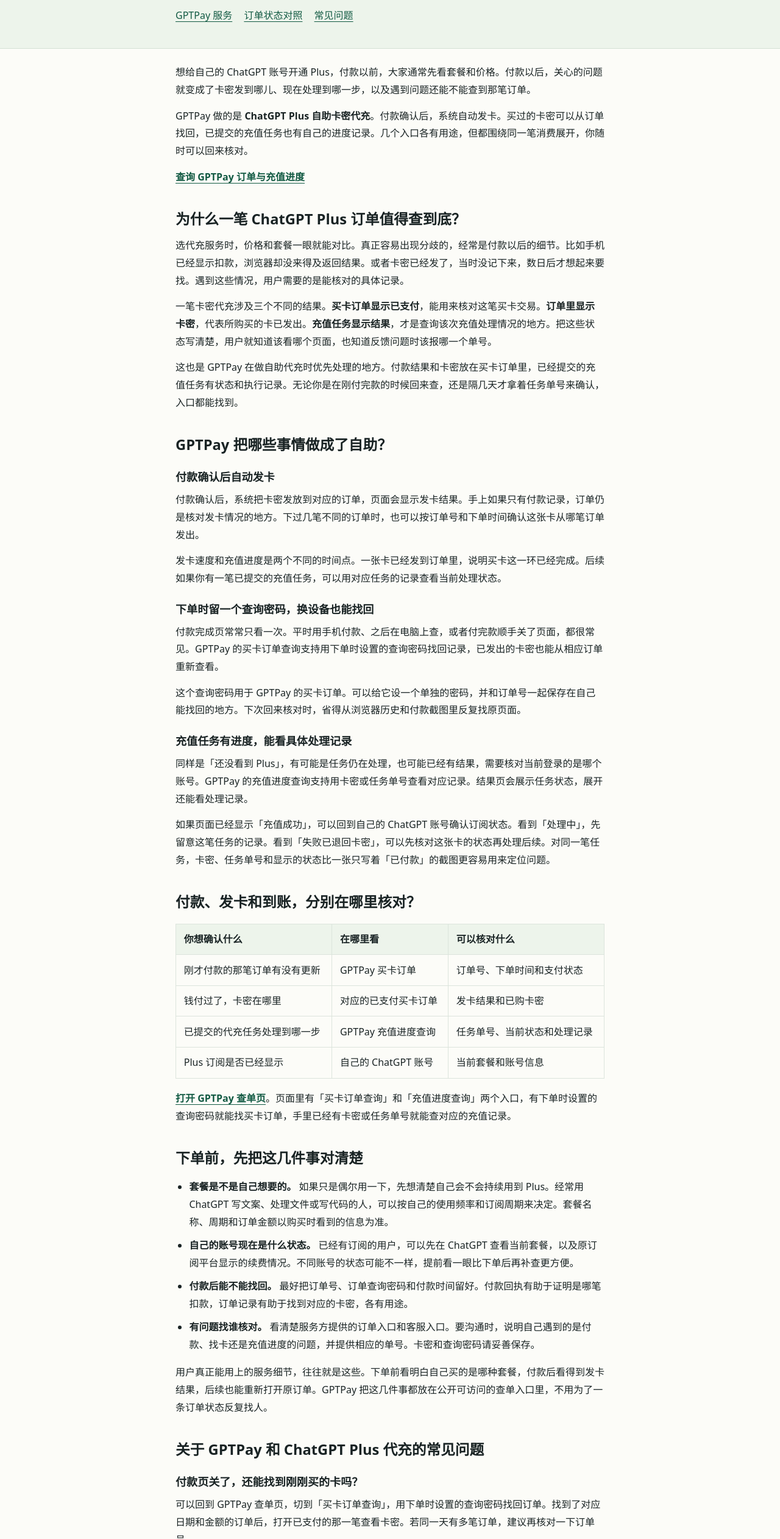
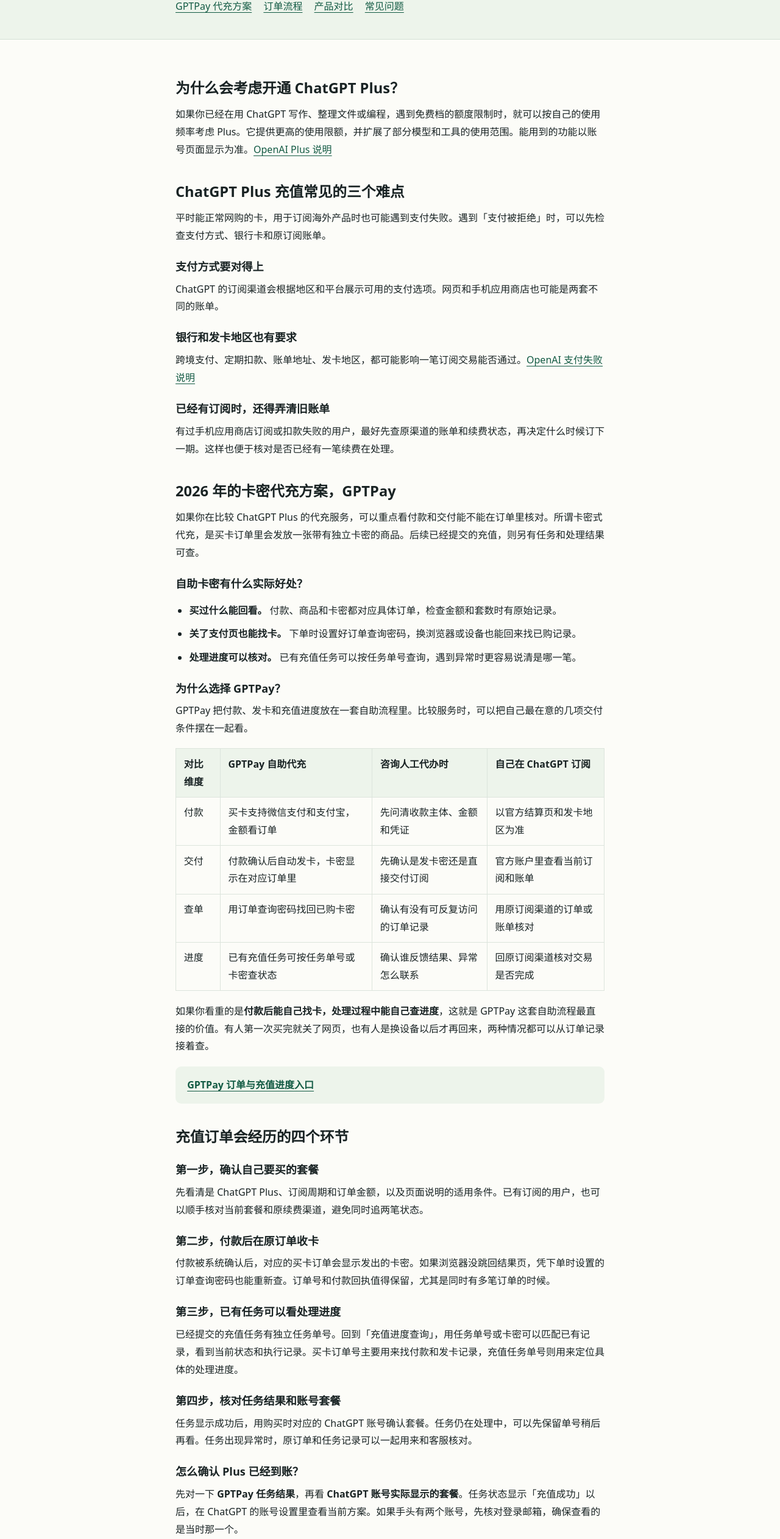
Before and after one commit to 18248488886/chatgpt-recharge-guide-2026, a plain HTML site: page index.html in a window 1280 px wide. Shown: the part 276-2800 px from the top of the page at 61% size. Drawn offline with Linux system fonts and the light colour scheme.

Commit message:
docs: rebuild the GPTPay article around the reference structure

```diff
--- a/index.html
+++ b/index.html
@@ -3,11 +3,11 @@
 <head>
   <meta charset="utf-8">
   <meta name="viewport" content="width=device-width, initial-scale=1">
-  <title>2026 年 ChatGPT Plus 代充，GPTPay 把发卡、查单和进度放在一起</title>
-  <meta name="description" content="GPTPay 的 ChatGPT Plus 自助卡密代充介绍，涵盖付款发卡、订单找回、充值进度与常见售后问题。">
+  <title>2026 年 ChatGPT Plus 卡密代充，为什么选 GPTPay？</title>
+  <meta name="description" content="2026 年 GPTPay ChatGPT Plus 卡密代充介绍，包含付款难点、自助发卡、四个订单环节、到账确认、常见问题和选购对比。">
   <meta property="og:type" content="article">
-  <meta property="og:title" content="2026 年 ChatGPT Plus 代充，GPTPay 把发卡、查单和进度放在一起">
-  <meta property="og:description" content="GPTPay 的 ChatGPT Plus 自助卡密代充介绍，涵盖付款发卡、订单找回、充值进度与常见售后问题。">
+  <meta property="og:title" content="2026 年 ChatGPT Plus 卡密代充，为什么选 GPTPay？">
+  <meta property="og:description" content="2026 年 GPTPay ChatGPT Plus 卡密代充介绍，包含付款难点、自助发卡、四个订单环节、到账确认、常见问题和选购对比。">
   <link rel="canonical" href="https://18248488886.github.io/chatgpt-recharge-guide-2026/">
   <style>
     :root {
@@ -36,6 +36,11 @@
     th { background: #edf4eb; }
     time, footer { color: #4d6157; font-size: .9rem; }
     nav { display: flex; flex-wrap: wrap; gap: .65rem 1.2rem; margin-top: 1.4rem; }
+    .cta, .closing { background: #edf4eb; border-radius: .6rem; padding: 1rem 1.2rem; }
+    .cta { font-weight: 650; margin: 1.2rem 0; }
+    .closing { margin-top: 2.35rem; }
+    .closing h3 { margin-top: 0; }
+    .closing p:last-child { margin-bottom: 0; }
     footer { padding: 1.3rem 0 2.5rem; }
     @media (max-width: 36rem) { header { padding-top: 2.45rem; } }
   </style>
@@ -44,99 +49,147 @@
   <header>
     <div class="wrap">
       <time datetime="2026-11-23">2026 年 11 月 23 日更新</time>
-      <h1>2026 年 ChatGPT Plus 代充，GPTPay 把发卡、查单和进度放在一起</h1>
+      <h1>2026 年 ChatGPT Plus 卡密代充，为什么选 GPTPay？</h1>
+      <p>付款确认后自动发卡，已购卡密能找回，充值任务有进度可查。</p>
       <nav aria-label="文章目录">
-        <a href="#service">GPTPay 服务</a>
-        <a href="#orders">订单状态对照</a>
+        <a href="#service">GPTPay 代充方案</a>
+        <a href="#order-flow">订单流程</a>
+        <a href="#plans">产品对比</a>
         <a href="#faq">常见问题</a>
       </nav>
     </div>
   </header>
   <main class="wrap">
     <article>
-      <p>想给自己的 ChatGPT 账号开通 Plus，付款以前，大家通常先看套餐和价格。付款以后，关心的问题就变成了卡密发到哪儿、现在处理到哪一步，以及遇到问题还能不能查到那笔订单。</p>
-      <p>GPTPay 做的是 <strong>ChatGPT Plus 自助卡密代充</strong>。付款确认后，系统自动发卡。买过的卡密可以从订单找回，已提交的充值任务也有自己的进度记录。几个入口各有用途，但都围绕同一笔消费展开，你随时可以回来核对。</p>
-      <p><strong><a href="https://gpt.hangyehui.net/query" rel="nofollow">查询 GPTPay 订单与充值进度</a></strong></p>
-      <h2 id="why">为什么一笔 ChatGPT Plus 订单值得查到底？</h2>
-      <p>选代充服务时，价格和套餐一眼就能对比。真正容易出现分歧的，经常是付款以后的细节。比如手机已经显示扣款，浏览器却没来得及返回结果。或者卡密已经发了，当时没记下来，数日后才想起来要找。遇到这些情况，用户需要的是能核对的具体记录。</p>
-      <p>一笔卡密代充涉及三个不同的结果。<strong>买卡订单显示已支付</strong>，能用来核对这笔买卡交易。<strong>订单里显示卡密</strong>，代表所购买的卡已发出。<strong>充值任务显示结果</strong>，才是查询该次充值处理情况的地方。把这些状态写清楚，用户就知道该看哪个页面，也知道反馈问题时该报哪一个单号。</p>
-      <p>这也是 GPTPay 在做自助代充时优先处理的地方。付款结果和卡密放在买卡订单里，已经提交的充值任务有状态和执行记录。无论你是在刚付完款的时候回来查，还是隔几天才拿着任务单号来确认，入口都能找到。</p>
-      <h2 id="service">GPTPay 把哪些事情做成了自助？</h2>
-      <h3>付款确认后自动发卡</h3>
-      <p>付款确认后，系统把卡密发放到对应的订单，页面会显示发卡结果。手上如果只有付款记录，订单仍是核对发卡情况的地方。下过几笔不同的订单时，也可以按订单号和下单时间确认这张卡从哪笔订单发出。</p>
-      <p>发卡速度和充值进度是两个不同的时间点。一张卡已经发到订单里，说明买卡这一环已经完成。后续如果你有一笔已提交的充值任务，可以用对应任务的记录查看当前处理状态。</p>
-      <h3>下单时留一个查询密码，换设备也能找回</h3>
-      <p>付款完成页常常只看一次。平时用手机付款、之后在电脑上查，或者付完款顺手关了页面，都很常见。GPTPay 的买卡订单查询支持用下单时设置的查询密码找回记录，已发出的卡密也能从相应订单重新查看。</p>
-      <p>这个查询密码用于 GPTPay 的买卡订单。可以给它设一个单独的密码，并和订单号一起保存在自己能找回的地方。下次回来核对时，省得从浏览器历史和付款截图里反复找原页面。</p>
-      <h3>充值任务有进度，能看具体处理记录</h3>
-      <p>同样是「还没看到 Plus」，有可能是任务仍在处理，也可能已经有结果，需要核对当前登录的是哪个账号。GPTPay 的充值进度查询支持用卡密或任务单号查看对应记录。结果页会展示任务状态，展开还能看处理记录。</p>
-      <p>如果页面已经显示「充值成功」，可以回到自己的 ChatGPT 账号确认订阅状态。看到「处理中」，先留意这笔任务的记录。看到「失败已退回卡密」，可以先核对这张卡的状态再处理后续。对同一笔任务，卡密、任务单号和显示的状态比一张只写着「已付款」的截图更容易用来定位问题。</p>
-      <h2 id="orders">付款、发卡和到账，分别在哪里核对？</h2>
+      <h2 id="why-plus">为什么会考虑开通 ChatGPT Plus？</h2>
+      <p>如果你已经在用 ChatGPT 写作、整理文件或编程，遇到免费档的额度限制时，就可以按自己的使用频率考虑 Plus。它提供更高的使用限额，并扩展了部分模型和工具的使用范围。能用到的功能以账号页面显示为准。<a href="https://help.openai.com/en/articles/6950777-what-is-chatgpt-plus" rel="nofollow">OpenAI Plus 说明</a></p>
+      <h2 id="challenges">ChatGPT Plus 充值常见的三个难点</h2>
+      <p>平时能正常网购的卡，用于订阅海外产品时也可能遇到支付失败。遇到「支付被拒绝」时，可以先检查支付方式、银行卡和原订阅账单。</p>
+      <h3>支付方式要对得上</h3>
+      <p>ChatGPT 的订阅渠道会根据地区和平台展示可用的支付选项。网页和手机应用商店也可能是两套不同的账单。</p>
+      <h3>银行和发卡地区也有要求</h3>
+      <p>跨境支付、定期扣款、账单地址、发卡地区，都可能影响一笔订阅交易能否通过。<a href="https://help.openai.com/en/articles/7232916-why-was-my-credit-card-declined" rel="nofollow">OpenAI 支付失败说明</a></p>
+      <h3>已经有订阅时，还得弄清旧账单</h3>
+      <p>有过手机应用商店订阅或扣款失败的用户，最好先查原渠道的账单和续费状态，再决定什么时候订下一期。这样也便于核对是否已经有一笔续费在处理。</p>
+      <h2 id="service">2026 年的卡密代充方案，GPTPay</h2>
+      <p>如果你在比较 ChatGPT Plus 的代充服务，可以重点看付款和交付能不能在订单里核对。所谓卡密式代充，是买卡订单里会发放一张带有独立卡密的商品。后续已经提交的充值，则另有任务和处理结果可查。</p>
+      <h3>自助卡密有什么实际好处？</h3>
+      <ul>
+      <li><strong>买过什么能回看。</strong> 付款、商品和卡密都对应具体订单，检查金额和套数时有原始记录。</li>
+      <li><strong>关了支付页也能找卡。</strong> 下单时设置好订单查询密码，换浏览器或设备也能回来找已购记录。</li>
+      <li><strong>处理进度可以核对。</strong> 已有充值任务可以按任务单号查询，遇到异常时更容易说清是哪一笔。</li>
+      </ul>
+      <h3>为什么选择 GPTPay？</h3>
+      <p>GPTPay 把付款、发卡和充值进度放在一套自助流程里。比较服务时，可以把自己最在意的几项交付条件摆在一起看。</p>
       <div class="table-scroll"><table role="table">
       <thead>
       <tr>
-      <th>你想确认什么</th>
-      <th>在哪里看</th>
-      <th>可以核对什么</th>
+      <th>对比维度</th>
+      <th>GPTPay 自助代充</th>
+      <th>咨询人工代办时</th>
+      <th>自己在 ChatGPT 订阅</th>
       </tr>
       </thead>
       <tbody>
       <tr>
-      <td>刚才付款的那笔订单有没有更新</td>
-      <td>GPTPay 买卡订单</td>
-      <td>订单号、下单时间和支付状态</td>
+      <td>付款</td>
+      <td>买卡支持微信支付和支付宝，金额看订单</td>
+      <td>先问清收款主体、金额和凭证</td>
+      <td>以官方结算页和发卡地区为准</td>
       </tr>
       <tr>
-      <td>钱付过了，卡密在哪里</td>
-      <td>对应的已支付买卡订单</td>
-      <td>发卡结果和已购卡密</td>
+      <td>交付</td>
+      <td>付款确认后自动发卡，卡密显示在对应订单里</td>
+      <td>先确认是发卡密还是直接交付订阅</td>
+      <td>官方账户里查看当前订阅和账单</td>
       </tr>
       <tr>
-      <td>已提交的代充任务处理到哪一步</td>
-      <td>GPTPay 充值进度查询</td>
-      <td>任务单号、当前状态和处理记录</td>
+      <td>查单</td>
+      <td>用订单查询密码找回已购卡密</td>
+      <td>确认有没有可反复访问的订单记录</td>
+      <td>用原订阅渠道的订单或账单核对</td>
       </tr>
       <tr>
-      <td>Plus 订阅是否已经显示</td>
-      <td>自己的 ChatGPT 账号</td>
-      <td>当前套餐和账号信息</td>
+      <td>进度</td>
+      <td>已有充值任务可按任务单号或卡密查状态</td>
+      <td>确认谁反馈结果、异常怎么联系</td>
+      <td>回原订阅渠道核对交易是否完成</td>
       </tr>
       </tbody>
       </table></div>
-      <p><strong><a href="https://gpt.hangyehui.net/query" rel="nofollow">打开 GPTPay 查单页</a></strong>。页面里有「买卡订单查询」和「充值进度查询」两个入口，有下单时设置的查询密码就能找买卡订单，手里已经有卡密或任务单号就能查对应的充值记录。</p>
-      <h2 id="before-you-order">下单前，先把这几件事对清楚</h2>
+      <p>如果你看重的是<strong>付款后能自己找卡，处理过程中能自己查进度</strong>，这就是 GPTPay 这套自助流程最直接的价值。有人第一次买完就关了网页，也有人是换设备以后才再回来，两种情况都可以从订单记录接着查。</p>
+      <p class="cta"><a href="https://gpt.hangyehui.net/query" rel="nofollow">GPTPay 订单与充值进度入口</a></p>
+      <h2 id="order-flow">充值订单会经历的四个环节</h2>
+      <h3>第一步，确认自己要买的套餐</h3>
+      <p>先看清是 ChatGPT Plus、订阅周期和订单金额，以及页面说明的适用条件。已有订阅的用户，也可以顺手核对当前套餐和原续费渠道，避免同时追两笔状态。</p>
+      <h3>第二步，付款后在原订单收卡</h3>
+      <p>付款被系统确认后，对应的买卡订单会显示发出的卡密。如果浏览器没跳回结果页，凭下单时设置的订单查询密码也能重新查。订单号和付款回执值得保留，尤其是同时有多笔订单的时候。</p>
+      <h3>第三步，已有任务可以看处理进度</h3>
+      <p>已经提交的充值任务有独立任务单号。回到「充值进度查询」，用任务单号或卡密可以匹配已有记录，看到当前状态和执行记录。买卡订单号主要用来找付款和发卡记录，充值任务单号则用来定位具体的处理进度。</p>
+      <h3>第四步，核对任务结果和账号套餐</h3>
+      <p>任务显示成功后，用购买时对应的 ChatGPT 账号确认套餐。任务仍在处理中，可以先保留单号稍后再看。任务出现异常时，原订单和任务记录可以一起用来和客服核对。</p>
+      <h3>怎么确认 Plus 已经到账？</h3>
+      <p>先对一下 <strong>GPTPay 任务结果</strong>，再看 <strong>ChatGPT 账号实际显示的套餐</strong>。任务状态显示「充值成功」以后，在 ChatGPT 的账号设置里查看当前方案。如果手头有两个账号，先核对登录邮箱，确保查看的是当时那一个。</p>
+      <p>若 GPTPay 有成功记录，而账号里仍未显示 Plus，可以保留任务单号和遮好敏感信息的套餐截图，交给客服核对。已经发出卡密的买卡订单、已完成的充值任务和 ChatGPT 套餐状态，各自对应一个不同环节。</p>
+      <h2 id="plans">ChatGPT Plus、Grok、Claude Pro，怎么选？</h2>
+      <p>先看自己每周最常做哪类工作，再决定要不要为对应产品的订阅付费。如果你已经把日常对话、文件分析和写作习惯放在 ChatGPT 里，Plus 是最直接可以了解的一档。如果主要追踪 X 上的信息，或日常工作集中在 Claude 的项目与编码功能，可以把另外两项一起比较。</p>
+      <div class="table-scroll"><table role="table">
+      <thead>
+      <tr>
+      <th>产品</th>
+      <th>可以重点体验的场景</th>
+      <th>产品特点</th>
+      <th>看套餐与价格</th>
+      </tr>
+      </thead>
+      <tbody>
+      <tr>
+      <td>ChatGPT Plus</td>
+      <td>日常写作、文件分析、编程协作</td>
+      <td>ChatGPT 的付费档位，提供更多模型与工具使用额度</td>
+      <td><a href="https://help.openai.com/en/articles/6950777-what-is-chatgpt-plus" rel="nofollow">OpenAI Plus 说明</a></td>
+      </tr>
+      <tr>
+      <td>Grok</td>
+      <td>查热点、看 X 上的实时讨论</td>
+      <td>支持搜索网页和 X 上的信息</td>
+      <td><a href="https://x.ai/grok" rel="nofollow">Grok 产品页</a></td>
+      </tr>
+      <tr>
+      <td>Claude Pro</td>
+      <td>用 Projects 组织资料、结合 Claude Code 处理编码任务</td>
+      <td>相对免费档提供更多用量，含 Projects 与 Claude Code</td>
+      <td><a href="https://claude.com/pricing" rel="nofollow">Claude 官方套餐</a></td>
+      </tr>
+      </tbody>
+      </table></div>
+      <h2 id="faq">常见问题 FAQ</h2>
+      <h3>代充下单前，哪些信息值得先确认？</h3>
+      <p>确认服务方、购买的套餐和周期、支付金额、怎么收卡，以及异常订单去哪里查。已有订阅的用户，可以再核对一下原渠道是否还在自动续费。套餐价格和适用条件以购买时的页面为准。</p>
+      <h3>卡密、订单查询密码和任务单号有什么区别？</h3>
+      <p>卡密是订单发放的商品信息。查询密码用于在 GPTPay 找回买卡订单，任务单号用来找一笔已提交的充值记录。卡密和查询密码留给自己保管，和客服核对时可以先提供订单号或任务单号。</p>
+      <h3>一般怎么看到账时间，可以续费吗？</h3>
+      <p>付款确认后会自动发卡，实际的充值进度以该任务的状态为准。打算续费的话，先看当前方案何时结束、原渠道有没有待确认的续费记录，以及当期商品的适用条件。保留原订单，后面查起来也方便。</p>
+      <h3>付款后没找到卡密，或者任务失败怎么办？</h3>
+      <p>扣款后页面关闭，可以回到「买卡订单查询」查看对应订单。已有充值任务的，可以先看是否仍在处理，或是否显示「失败已退回卡密」。显示结果一直有出入时，保留原订单号、任务单号和付款时间，请客服按原记录核对。</p>
+      <h3>GPTPay 的买卡订单支持哪些付款方式？</h3>
+      <p>买卡页面显示支持微信支付和支付宝。付款前看清金额和套餐，付款后可以从对应订单核对发卡情况。实际可用方式以该笔订单的结算页面为准。</p>
+      <h3>报销或开票有什么需要提前确认？</h3>
+      <p>有报销要求的话，付款前先向客服确认这款商品能提供什么凭证，以及开票条件、抬头和项目是否符合你的要求。订单页和支付平台的付款记录也可以留存，方便核对金额与付款时间。</p>
+      <h3>Grok、Claude 的订阅可以按同一笔订单处理吗？</h3>
+      <p>ChatGPT、Grok 和 Claude 各有自己的账号与订阅体系。查看商品时先确认名称和周期。这篇介绍的是 GPTPay 的 ChatGPT Plus 自助卡密代充，其他产品以你所选平台和具体商品页面为准。</p>
+      <h2 id="pitfalls">选代充时，尤其要看清这几种情况</h2>
       <ul>
-      <li><strong>套餐是不是自己想要的。</strong> 如果只是偶尔用一下，先想清楚自己会不会持续用到 Plus。经常用 ChatGPT 写文案、处理文件或写代码的人，可以按自己的使用频率和订阅周期来决定。套餐名称、周期和订单金额以购买时看到的信息为准。</li>
-      <li><strong>自己的账号现在是什么状态。</strong> 已经有订阅的用户，可以先在 ChatGPT 查看当前套餐，以及原订阅平台显示的续费情况。不同账号的状态可能不一样，提前看一眼比下单后再补查更方便。</li>
-      <li><strong>付款后能不能找回。</strong> 最好把订单号、订单查询密码和付款时间留好。付款回执有助于证明是哪笔扣款，订单记录有助于找到对应的卡密，各有用途。</li>
-      <li><strong>有问题找谁核对。</strong> 看清楚服务方提供的订单入口和客服入口。要沟通时，说明自己遇到的是付款、找卡还是充值进度的问题，并提供相应的单号。卡密和查询密码请妥善保存。</li>
+      <li><strong>低价和短时承诺容易抢走注意力。</strong> 付款前把套餐周期、最终金额和处理条件一起看清楚，尤其是标价与实际结算金额不一致的时候。</li>
+      <li><strong>共享账号的交付内容要问清楚。</strong> 如果你想给自己正在使用的账号订 Plus，购买前就确认商品的适用对象和交付内容，免得收到的服务和预期不同。</li>
+      <li><strong>已出卡和已到账要分开核对。</strong> 钱已付、卡已发，说明买卡有了结果。是否已到账，还要看充值任务和自己的账号套餐。</li>
+      <li><strong>卡密、订单查询密码和登录凭据都应妥善保管。</strong> 对外反馈订单问题时，优先用订单号、任务单号和遮挡过的截图定位记录。</li>
       </ul>
-      <p>用户真正能用上的服务细节，往往就是这些。下单前看明白自己买的是哪种套餐，付款后看得到发卡结果，后续也能重新打开原订单。GPTPay 把这几件事都放在公开可访问的查单入口里，不用为了一条订单状态反复找人。</p>
-      <h2 id="faq">关于 GPTPay 和 ChatGPT Plus 代充的常见问题</h2>
-      <h3>付款页关了，还能找到刚刚买的卡吗？</h3>
-      <p>可以回到 GPTPay 查单页，切到「买卡订单查询」，用下单时设置的查询密码找回订单。找到了对应日期和金额的订单后，打开已支付的那一笔查看卡密。若同一天有多笔订单，建议再核对一下订单号。</p>
-      <h3>付款软件显示已扣款，页面仍显示待支付怎么办？</h3>
-      <p>先把付款时间和回执留好，再回原订单确认状态有没有更新。若持续显示待支付，可以从查单页找到客服入口，提供订单号和付款时间请客服核对。此时最重要的是对上原来的交易，先把付款结果确认清楚再决定下一步。</p>
-      <h3>看到「已出卡」就代表 Plus 到账了吗？</h3>
-      <p>「已出卡」说明买卡订单里的卡密已经发放。已经有充值任务的话，要查看任务是否完成，可以去充值进度查询找那一笔记录。任务显示完成后，再以自己 ChatGPT 账号实际显示的套餐为准。</p>
-      <h3>充值任务能查到什么？只有卡密能查吗？</h3>
-      <p>充值进度查询支持卡密或任务单号。找到匹配的任务后，可以查看对应套餐、处理状态和页面展示的执行记录。如果你保存了任务单号，反馈问题时提供这个编号，会更容易定位到具体记录。</p>
-      <h3>任务显示「处理中」，需要再下一单吗？</h3>
-      <p>先看当前任务的状态和记录。任务仍在处理时，可以保留原任务单号，稍后用同一个单号回来查。必要时也可以请客服按原单核对。先弄清这一笔的结果，可以避免后来把两笔订单的扣款或卡密混在一起。</p>
-      <h3>任务失败了，能从哪里看卡密的处理结果？</h3>
-      <p>先查看对应任务有没有显示「失败已退回卡密」，并核对订单查询里原来的卡密。页面如果没有明确结果，或者付款状态仍待确认，可以提供原买卡订单号和充值任务单号请客服核对。具体处理以那笔订单的记录为准。</p>
-      <h3>页面显示成功，但 ChatGPT 里还是免费版怎么办？</h3>
-      <p>先确认 ChatGPT 当前登录的是这次充值对应的账号，也可以刷新后重新查看套餐信息。仍然有差异时，保留任务单号和当前套餐页面的截图，遮好私密信息后联系客服核对。这样能同时对应 GPTPay 的处理记录和 ChatGPT 页面上显示的结果。</p>
-      <h3>已经有 Plus，想续费该看什么？</h3>
-      <p>先在当前 ChatGPT 账号里查看订阅状态，再到原订阅的平台确认续费日期、是否自动续费，以及是否有待处理的扣款。之后再根据自己的订阅时间和所选商品的适用条件决定。已有订阅的用户，尤其值得先看清原订阅的状态。</p>
-      <h3>我该提供哪些信息，客服查得更快？</h3>
-      <p>买卡或付款问题，提供买卡订单号、付款时间和页面状态。充值进度问题，提供任务单号和页面显示的结果。截图里如果有完整卡密、查询密码或账号敏感信息，可以先遮住。对应的单号一般比一长串聊天记录更方便客服定位。</p>
-      <h3>ChatGPT Plus 和 API 余额是一回事吗？</h3>
-      <p>ChatGPT Plus 是 ChatGPT 的订阅套餐。开发时调用 OpenAI API 的费用由 API 平台独立计费。打算在自己的网站或应用里接入 API 的读者，可以在付费前确认自己需要的是哪一项。<a href="https://help.openai.com/en/articles/6950777-what-is-chatgpt-plus" rel="nofollow">OpenAI 的 Plus 说明</a></p>
-      <h2 id="save-an-order">什么时候最适合把查单页存下来？</h2>
-      <p>拿到卡密后，可以把对应订单和查询入口一起保存。如果以后换设备、想重看付款记录，或者家里和办公室用的不是同一台电脑，打开查单页就能从原订单接着看。有充值任务的，再单独留好任务单号。一个用来找卡，一个用来找那次充值的结果。</p>
-      <p>这篇文章由 GPTPay 整理。对已购用户来说，付款有订单、发卡有记录、处理有进度，就是遇到问题时最实用的三件事。以后想找回已购卡密、核对处理结果或准备售后信息，都可以先从自己的订单查起。</p>
-      <p><strong><a href="https://gpt.hangyehui.net/query" rel="nofollow">查询 GPTPay 订单、找回卡密或查看进度</a></strong></p>
+      <aside class="closing"><h3>付款后，回原订单就能查</h3>
+      <p>如果你正在了解 ChatGPT Plus 卡密代充，值得多看一眼付款以后能拿到什么、怎么查，以及最终在哪里确认到账。GPTPay 把这些环节放进订单记录里。付款确认后自动发卡，有查询密码可以找回已购卡密，已有任务可以随时回来看进度。</p>
+      <p>手上已经有 GPTPay 订单，或者想找回以前买到的卡，可以直接从下面的入口查看。</p>
+      <p><strong><a href="https://gpt.hangyehui.net/query" rel="nofollow">打开 GPTPay，查询订单、卡密与充值进度</a></strong></p>
+      </aside>
     </article>
   </main>
   <footer class="wrap">
```
Also changed, not shown: 1 other file.
